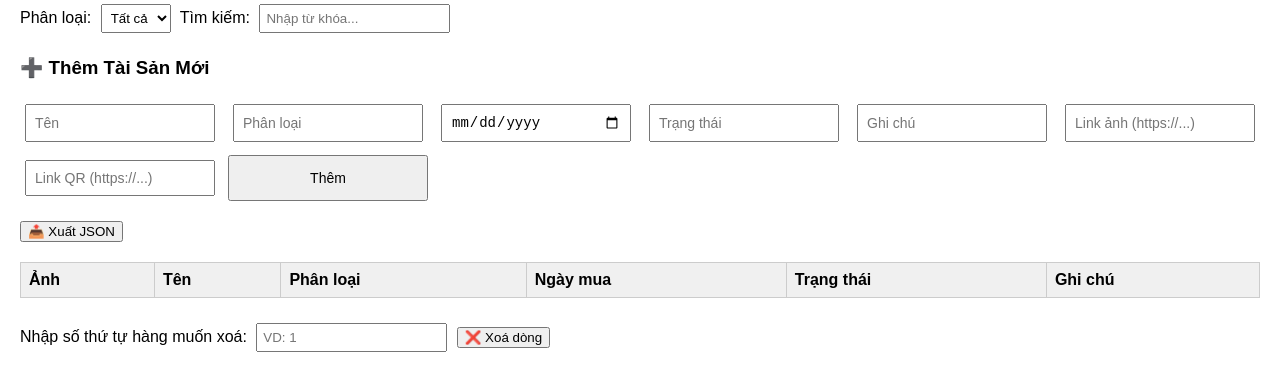
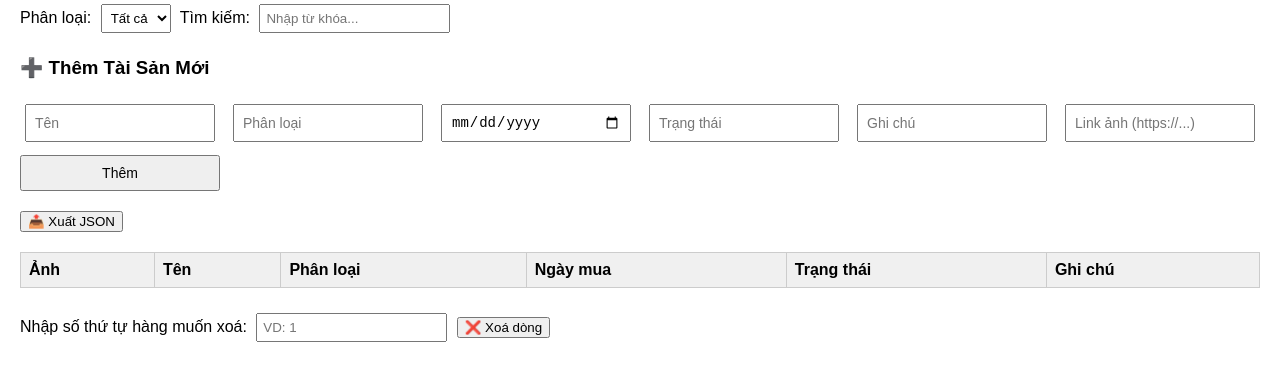
Before and after one commit to Aurora-20-10/Inventory, a plain HTML site: page index.html in a window 1280 px wide. Shown: the part 69-460 px from the top of the page. Drawn offline with Linux system fonts and the light colour scheme.

Commit message:
Update index.html

```diff
--- a/index.html
+++ b/index.html
@@ -27,7 +27,6 @@
   <input type="text" id="newStatus" placeholder="Trạng thái" required>
   <input type="text" id="newNote" placeholder="Ghi chú">
   <input type="url" id="newImage" placeholder="Link ảnh (https://...)">
-  <input type="url" id="newQR" placeholder="Link QR (https://...)">
   <button type="submit">Thêm</button>
 </form>
 
```
